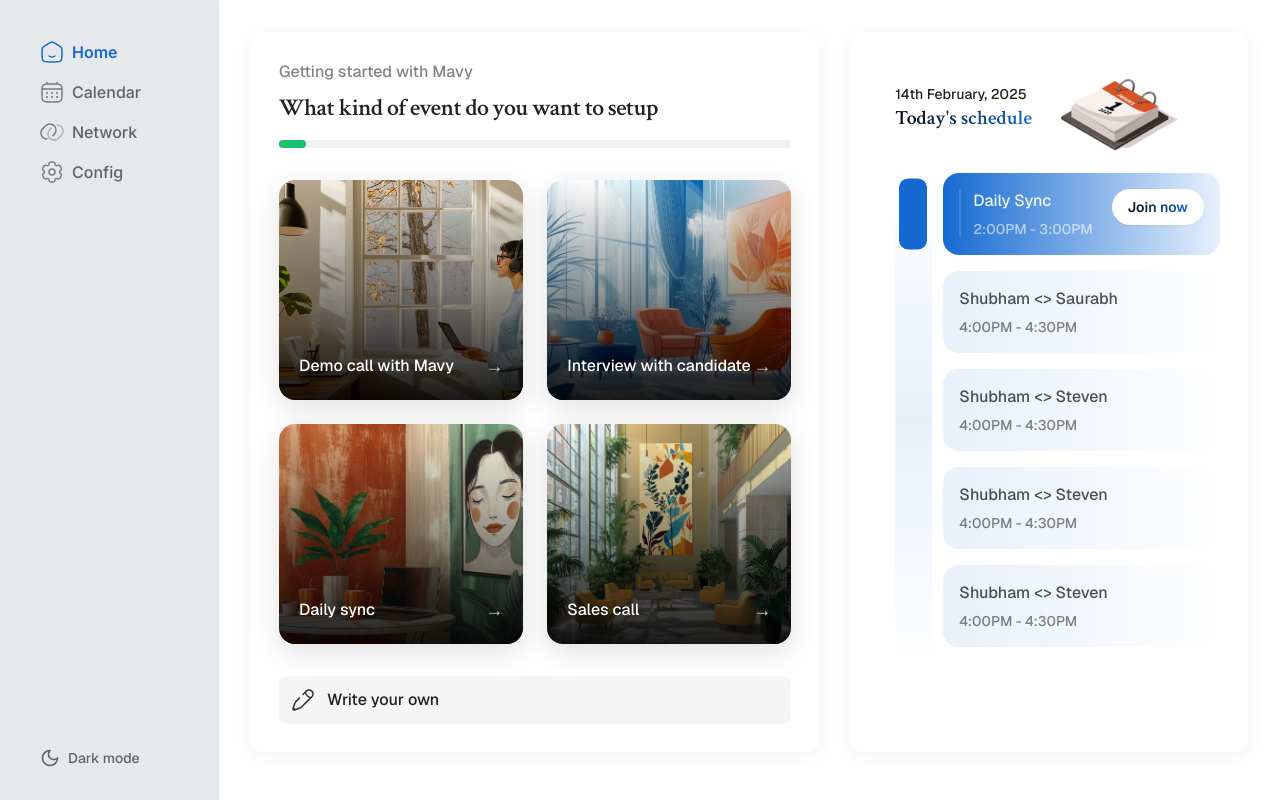
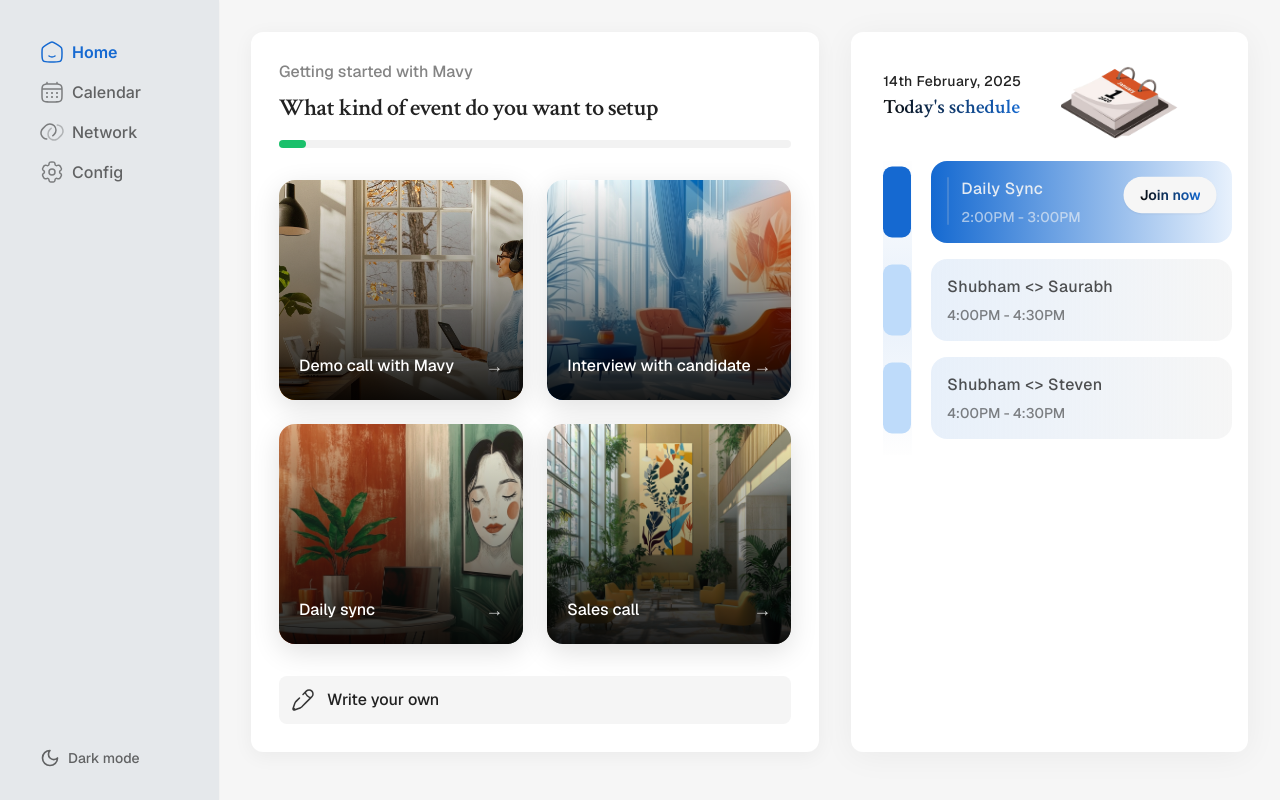
Before and after one commit to tanush-yadav/next-mavy, a Next.js app: page / in a window 1280 px wide. Built offline with nearby package versions, Linux system fonts and the light colour scheme; a web font is replaced by a local one.

Commit message:
chore: design better.

```diff
--- a/app/globals.css
+++ b/app/globals.css
@@ -35,7 +35,7 @@
 
 @layer base {
   :root {
-    --background: 0 0% 100%;
+    --background: 0 0% 96.5%;
     --foreground: 0 0% 3.9%;
     --card: 0 0% 100%;
     --card-foreground: 0 0% 3.9%;
@@ -46,7 +46,7 @@
     --primary-light: 0 0% 96.1%;
     --primary-blue: 213 82% 45%;
     --primary-blue-light: 213 82% 95%;
-    --sidebar-bg: 204 14% 91%;
+    --sidebar-bg: 214 14% 91%;
     --secondary: 0 0% 96.1%;
     --secondary-foreground: 0 0% 9%;
     --muted: 0 0% 96.1%;
@@ -96,3 +96,19 @@
     @apply bg-background text-foreground;
   }
 }
+
+@keyframes soft-pulse {
+  0% {
+    transform: scale(1);
+  }
+  50% {
+    transform: scale(1.02);
+  }
+  100% {
+    transform: scale(1);
+  }
+}
+
+.animate-soft-pulse {
+  animation: soft-pulse 2s infinite ease-in-out;
+}
--- a/components/events/EventEmail.tsx
+++ b/components/events/EventEmail.tsx
@@ -173,7 +173,7 @@ export function EventEmail({ eventType, emailData, onBack }: EventEmailProps) {
   return (
     <>
       <RedirectOverlay show={showRedirect} />
-      <div className="bg-card rounded-xl p-7 shadow-[0_4px_20px_rgba(0,0,0,0.05)] h-full">
+      <div className="bg-card rounded-xl shadow-[0_4px_20px_rgba(0,0,0,0.05)] p-7">
         {/* Navigation */}
         {step !== 'final' && (
           <div className="flex justify-between items-center mb-6">
@@ -244,7 +244,7 @@ export function EventEmail({ eventType, emailData, onBack }: EventEmailProps) {
                 onKeyDown={handleKeyDown}
                 disabled={step === 'final'}
                 inputRef={toInputRef}
-                selectedEmails={emailTags.map(tag => tag.email)}
+                selectedEmails={emailTags.map((tag) => tag.email)}
               />
             </div>
           </div>
--- a/components/schedule/Schedule.tsx
+++ b/components/schedule/Schedule.tsx
@@ -7,10 +7,10 @@ function ScheduleHeader() {
   return (
     <div className="flex justify-between items-center px-4 py-1">
       <div className="px-4">
-        <div className="text-sm font-medium text-foreground/90">
+        <div className="text-sm font-medium text-foreground/90 tracking-wide">
           14th February, 2025
         </div>
-        <div className="text-xl font-semibold font-crimson bg-gradient-to-r from-foreground to-primary-blue bg-clip-text text-transparent">
+        <div className="text-xl font-semibold font-crimson bg-gradient-to-r from-foreground to-primary-blue bg-clip-text text-transparent mt-0.5">
           Today's schedule
         </div>
       </div>
@@ -20,7 +20,7 @@ function ScheduleHeader() {
           alt="Calendar"
           width={130}
           height={121}
-          className="object-contain"
+          className="object-contain transition-transform duration-300 hover:scale-105"
         />
       </div>
     </div>
@@ -29,17 +29,19 @@ function ScheduleHeader() {
 
 export function Schedule() {
   return (
-    <div className="bg-card rounded-xl p-3 shadow-[0_4px_20px_rgba(0,0,0,0.05)] h-full">
+    <div className="bg-card rounded-xl shadow-[0px_4px_33.2px_0px_rgba(0,0,0,0.05)] hover:shadow-lg transition-shadow duration-200 h-full">
       <ScheduleHeader />
       <div className="relative px-4 pb-4">
-        {/* Timeline Indicator */}
-        <div className="absolute left-8 top-0 bottom-0 w-[37px] opacity-10 bg-gradient-to-b from-background via-primary-blue to-background" />
+        {/* Timeline Indicator with enhanced gradient */}
+        <div className="absolute left-8 top-0 bottom-0 w-[29px] opacity-10 bg-gradient-to-b from-background via-primary-blue to-background" />
+
+        {/* Subtle connecting line */}
+        {/* <div className="absolute left-[29px] top-0 bottom-0 w-px bg-primary-blue/10" /> */}
 
         {/* Events List */}
         <div className="space-y-4">
-          <div className="relative">
-            <div className="absolute left-[20px] top-1/2 -translate-y-1/2 w-7 h-[71px] bg-primary-blue rounded-[9px] overflow-hidden"></div>
-
+          <div className="relative group transition-transform duration-200 hover:scale-[1.01]">
+            <div className="absolute left-4 top-1/2 -translate-y-1/2 w-7 h-[71px] bg-primary-blue rounded-[9px] overflow-hidden transition-colors duration-200 hover:bg-primary-blue/90" />
             <div className="pl-16">
               <ScheduleCard
                 title="Daily Sync"
@@ -49,20 +51,19 @@ export function Schedule() {
             </div>
           </div>
 
-          <div className="pl-16">
-            <ScheduleCard title="Shubham <> Saurabh" time="4:00PM - 4:30PM" />
+          {/* Repeat similar changes for other event items */}
+          <div className="relative group transition-transform duration-200 hover:scale-[1.01]">
+            <div className="absolute left-4 top-1/2 -translate-y-1/2 w-7 h-[71px] bg-[#bedbfa] rounded-[9px] overflow-hidden transition-colors duration-200 hover:opacity-90" />
+            <div className="pl-16">
+              <ScheduleCard title="Shubham <> Saurabh" time="4:00PM - 4:30PM" />
+            </div>
           </div>
 
-          <div className="pl-16">
-            <ScheduleCard title="Shubham <> Steven" time="4:00PM - 4:30PM" />
-          </div>
-
-          <div className="pl-16">
-            <ScheduleCard title="Shubham <> Steven" time="4:00PM - 4:30PM" />
-          </div>
-
-          <div className="pl-16">
-            <ScheduleCard title="Shubham <> Steven" time="4:00PM - 4:30PM" />
+          <div className="relative group transition-transform duration-200 hover:scale-[1.01]">
+            <div className="absolute left-4 top-1/2 -translate-y-1/2 w-7 h-[71px] bg-[#bedbfa] rounded-[9px] overflow-hidden transition-colors duration-200 hover:opacity-90" />
+            <div className="pl-16">
+              <ScheduleCard title="Shubham <> Steven" time="4:00PM - 4:30PM" />
+            </div>
           </div>
         </div>
       </div>
--- a/components/schedule/ScheduleCard.tsx
+++ b/components/schedule/ScheduleCard.tsx
@@ -13,31 +13,48 @@ export function ScheduleCard({
 }: ScheduleCardProps) {
   return (
     <div
-      className={`w-full p-4 ${
+      className={`
+        w-full p-4
+        ${
           isActive
             ? 'bg-gradient-to-r from-primary-blue to-primary-blue-light'
             : 'bg-gradient-to-r from-primary-blue/10 to-background'
-      } rounded-2xl flex items-start gap-3 transition-all duration-200`}
+        }
+        rounded-2xl
+        flex items-start gap-3
+        transition-all duration-200
+        hover:shadow-lg
+        focus:outline-none focus:ring-2 focus:ring-primary-blue/20
+        group
+      `}
     >
       {isActive && (
         <div className="w-0.5 h-12 opacity-20 bg-[#d9d9d9] rounded-[31px]" />
       )}
       <div className="grow flex flex-col gap-1.5">
         <div
-          className={`${
+          className={`
+            ${
               isActive
                 ? 'text-background dark:text-white opacity-90'
                 : 'text-foreground opacity-70'
-          } text-base font-medium`}
+            }
+            text-base font-medium tracking-wide
+            group-hover:opacity-95 transition-opacity duration-200
+          `}
         >
           {title}
         </div>
         <div
-          className={`${
+          className={`
+            ${
               isActive
                 ? 'text-background dark:text-white opacity-60'
                 : 'text-foreground opacity-50'
-          } text-sm font-medium`}
+            }
+            text-sm font-medium
+            group-hover:opacity-75 transition-opacity duration-200
+          `}
         >
           {time}
         </div>
@@ -45,14 +62,17 @@ export function ScheduleCard({
       {isActive && (
         <button
           className="
-          px-4
-          py-1.5
+            px-4 py-1.5
             bg-background
             rounded-full
             shadow-sm
+            hover:shadow-md
+            hover:shadow-blue-200/50
             hover:bg-primary-light/90
             active:bg-primary-light
-          transition-colors
+            transition-all duration-200
+            focus:outline-none focus:ring-2 focus:ring-primary-blue/20
+            animate-soft-pulse
           "
         >
           <span className="text-sm font-semibold leading-tight bg-gradient-to-r from-foreground to-primary-blue bg-clip-text text-transparent">
```
Also changed, not shown: components/events/EmailCombobox.tsx (+37 -8 lines). Lines whose indentation alone changed are shown as unchanged.
